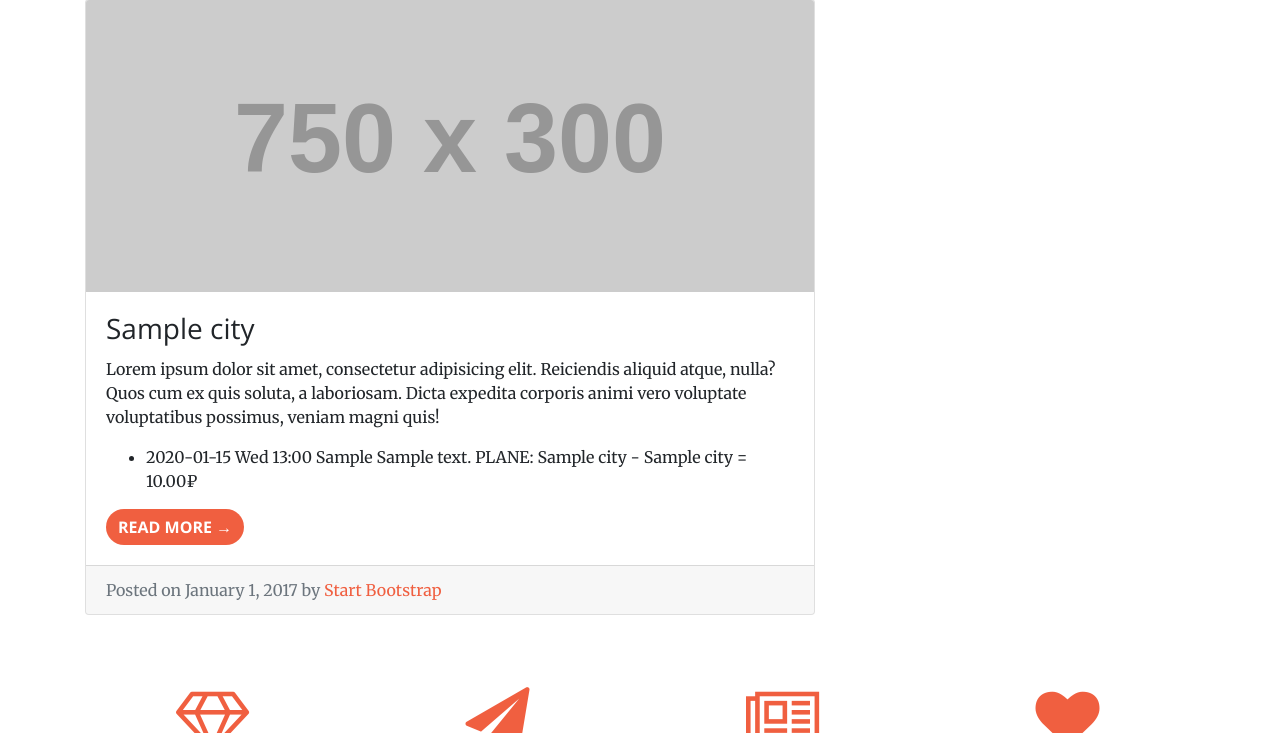
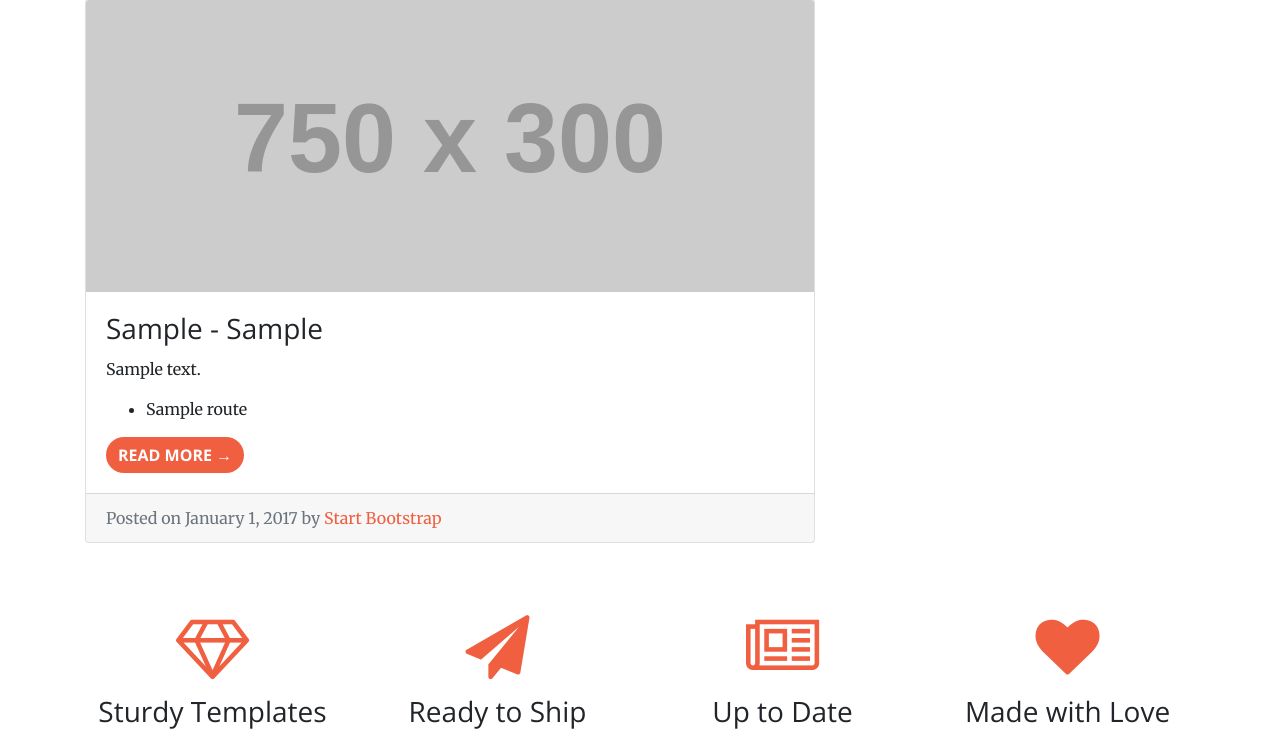
Before and after one commit to nerevar/htravel, a Django app: template searcher/templates/tickets.html in a window 1280 px wide. Shown: the part 1015-1748 px from the top of the page. Run offline with Django 3.2, Linux system fonts and the light colour scheme; tables that the repository leaves empty hold one stand-in row (values such as "Sample post"); the template is opened without the code that fills it: values that come from a table or form of the project are taken from there, most other values are stand-ins (such as "Sample title", 1, 10 or a date in 2020); grey boxes labelled with a size stand in for pictures from a placeholder-image service; some libraries are stand-ins or nearby versions.

Commit message:
показывать билеты во все города

```diff
--- a/robot/models.py
+++ b/robot/models.py
@@ -1,6 +1,6 @@
 from htravel import settings
 from django.utils.timezone import pytz
-from datetime import timedelta
+from datetime import timedelta, datetime
 from django.db import models
 from django.db.models import Q
 
@@ -15,6 +15,7 @@ class Country(models.Model):
 
 class City(models.Model):
     title = models.CharField(max_length=50)
+    descr = models.TextField(null=True, blank=True, default=None)
     iata_code = models.CharField(max_length=3, blank=True, null=True, default=None, verbose_name='Код аэропорта ИАТА')
     rzd_code = models.CharField(max_length=10, blank=True, null=True, default=None, verbose_name='Код ж/д станции')
     country = models.ForeignKey('Country', on_delete=models.SET_NULL, null=True)
@@ -69,6 +70,10 @@ class Route(models.Model):
     def __str__(self):
         return '{} {} {} {} = {}₽'.format(self.depart, self.carrier, self.car_description, self.way, self.min_price)
 
+    @staticmethod
+    def get_by_date(dt):
+        return Route.objects.filter(arrive__gte=dt)
+
 
 class Price(models.Model):
     route = models.ForeignKey('Route', on_delete=models.SET_NULL, null=True, blank=True)
--- a/searcher/templates/tickets.html
+++ b/searcher/templates/tickets.html
@@ -1,16 +1,15 @@
 {% extends 'main.html' %}
 
 {% block content %}
+    {% for item in items %}
                 <div class="card mb-4">
                     <img class="card-img-top" src="http://placehold.it/750x300" alt="Card image cap">
                     <div class="card-body">
-                        <h3 class="card-title">{{ way.to_city }}</h3>
+                        <h3 class="card-title">{{ item.way.from_city }} - {{ item.way.to_city }}</h3>
                         <p class="card-text">
-                            Lorem ipsum dolor sit amet, consectetur adipisicing elit. Reiciendis
-                            aliquid atque, nulla? Quos cum ex quis soluta, a laboriosam. Dicta expedita corporis animi
-                            vero voluptate voluptatibus possimus, veniam magni quis!
+                            {{ item.way.to_city.descr }}
                             <ul>
-                                {% for route in routes %}
+                                {% for route in item.routes %}
                                     <li>{{ route }}</li>
                                 {% endfor %}
                             </ul>
@@ -22,4 +21,5 @@
                         <a href="#">Start Bootstrap</a>
                     </div>
                 </div>
+    {% endfor %}
 {% endblock %}
```
Also changed, not shown: searcher/views.py (+19 -5 lines).
